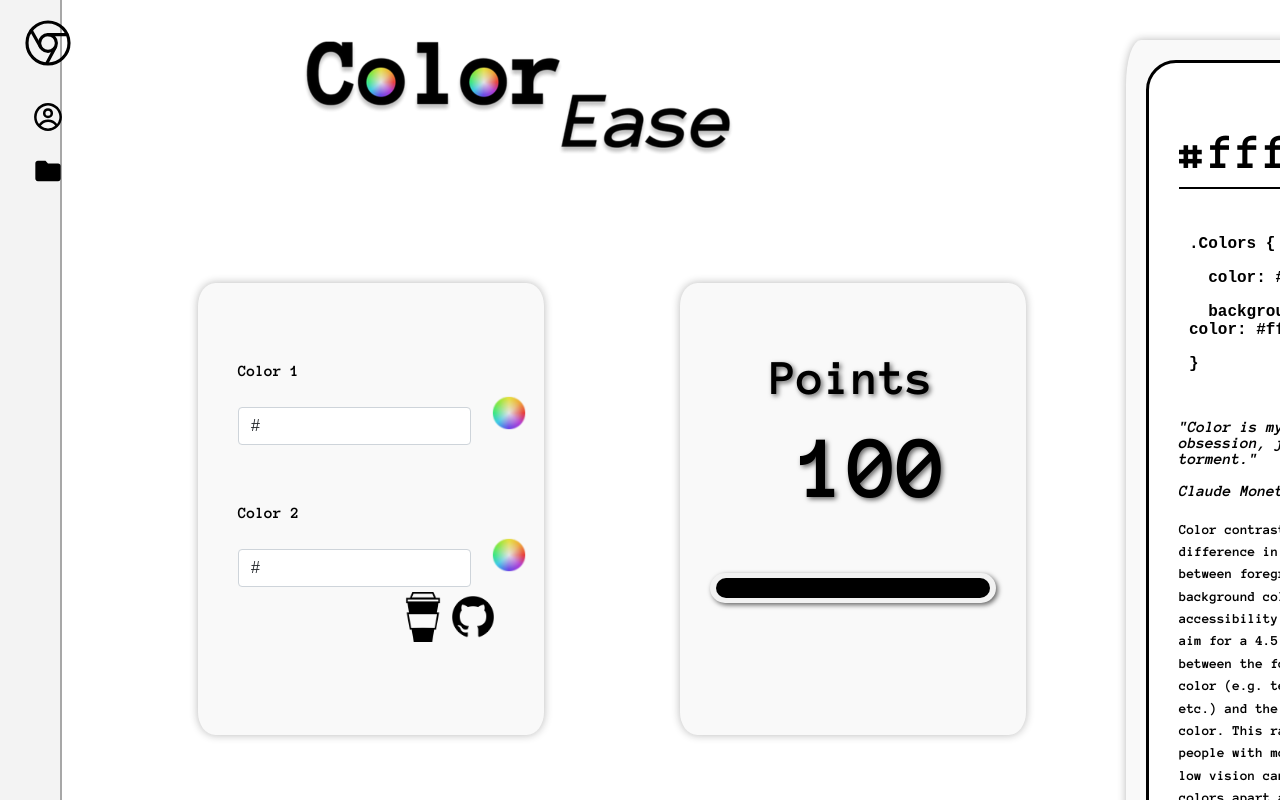
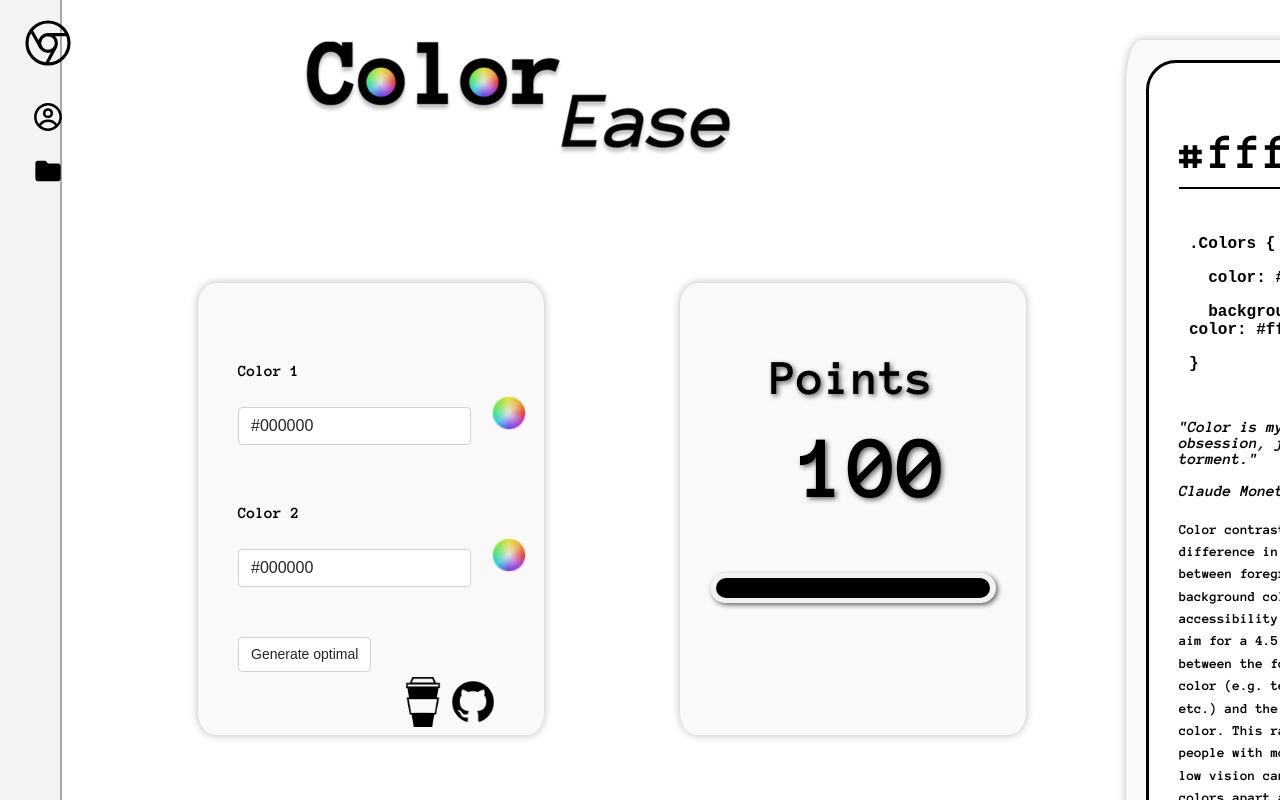
Before and after one commit to abrahammordev/ColorEase, a React (Create React App) app: page / in a window 1280 px wide. Shown: the top 800 px of the page. Built offline with nearby package versions, Linux system fonts and the light colour scheme.

Commit message:
Enhance ColorChoice components with value prop and synchronization

```diff
--- a/src/components/ColorChoice.jsx
+++ b/src/components/ColorChoice.jsx
@@ -1,11 +1,19 @@
-import { useRef, useState } from "react";
+import { useRef, useState, useEffect } from "react";
 import styles from "./ColorChoice.module.css";
 import colorCircle from "../images/color-circle-icon.png";
 
-function ColorChoice({ id, onColorChange = () => {} }) {
+function ColorChoice({ id, value = "#000000", onColorChange = () => {} }) {
   const colorInputRef = useRef(null);
   const textInputRef = useRef(null);
-  const [textValue, setTextValue] = useState("#");
+  const [textValue, setTextValue] = useState(value);
+
+  // Actualiza el texto si el padre cambia `value`
+  useEffect(() => {
+    setTextValue(value);
+    if (colorInputRef.current) {
+      colorInputRef.current.value = value;
+    }
+  }, [value]);
 
   const handleClick = () => colorInputRef.current.click();
 
--- a/src/components/ColorChoiceWindow.jsx
+++ b/src/components/ColorChoiceWindow.jsx
@@ -3,12 +3,11 @@ import ColorChoice from "./ColorChoice";
 import styles from "./ColorChoiceWindow.module.css";
 import Points from "./Points";
 import React, { useState } from "react";
-import buyMeCoffee from "../images/cib--buy-me-a-coffee.png"
-import githubIcon from "../images/mdi--github.png"
+import buyMeCoffee from "../images/cib--buy-me-a-coffee.png";
+import githubIcon from "../images/mdi--github.png";
+import { generateOptimalcombination } from "../optimalColor.js";
 
-function ColorChoiceWindow({ onColorsUpdate = () => {} }){
-
-
+function ColorChoiceWindow({ onColorsUpdate = () => {} }) {
   const [firstColor, setFirstColor] = useState("#000000");
   const [secondColor, setSecondColor] = useState("#000000");
 
@@ -21,24 +20,48 @@ function ColorChoiceWindow({ onColorsUpdate = () => {} }){
       onColorsUpdate({ secondColor: colorValue });
     }
     // Actualizamos los colores en el padre
-
   };
 
-    return(
+  return (
     <div className={styles.ColorChoiceWindow}>
       <div>
         <div className={styles["color-properties"]}>
           <p>Color 1</p>
-                    <ColorChoice id="first" onColorChange={(color) => handleColorChange("first", color)} />
+          <ColorChoice
+            id="first"
+            value={firstColor}
+            onColorChange={(color) => handleColorChange("first", color)}
+          />
           <p className={styles["text-properties"]}>Color 2</p>
-                    <ColorChoice id="second" onColorChange={(color) => handleColorChange("second", color)} />
+          <ColorChoice
+            id="second"
+            value={secondColor}
+            onColorChange={(color) => handleColorChange("second", color)}
+          />
         </div>
       </div>
+      <div className={styles["random-colors"]}>
+        <button
+          onClick={() => {
+            const [color1, color2] = generateOptimalcombination(); // Llama a la función y desestructura los colores
+            setFirstColor(color1); // Actualiza el estado de `firstColor`
+            setSecondColor(color2); // Actualiza el estado de `secondColor`
+
+            // Notifica al componente padre sobre los nuevos colores
+            onColorsUpdate({ firstColor: color1, secondColor: color2 });
+          }}
+        >
+          Generate optimal
+        </button>
+      </div>
       <div className={styles["social-media"]}>
-                <a href=""><img src={buyMeCoffee} width={50} height={50}></img></a>
-                <a href="https://github.com/abrahammordev/ColorEase" target="_blank"><img src={githubIcon} width={50} height={50}></img></a>
+        <a href="">
+          <img src={buyMeCoffee} width={50} height={50}></img>
+        </a>
+        <a href="https://github.com/abrahammordev/ColorEase" target="_blank">
+          <img src={githubIcon} width={50} height={50}></img>
+        </a>
       </div>
-
     </div>
   );
   //color={color2} setColor={setColor2}
--- a/src/optimalColor.js
+++ b/src/optimalColor.js
@@ -1,13 +1,12 @@
 import { contrastRatio } from './colorChecker.js';
 
 function generateOptimalcombination(){
-    let optimalUmbral = 30;
+    let optimalUmbral = 50;
     for(let i = 0 ; i < 1000; i++){
         let firstColor = generateRandomColor();
         let secondColor = generateRandomColor();
         let contrast = contrastRatio(firstColor, secondColor);
         if(contrast >= optimalUmbral){
-            console.log(firstColor, secondColor, contrast);
             return [firstColor, secondColor];
         }
     }
```
Lines whose indentation alone changed are shown as unchanged.
